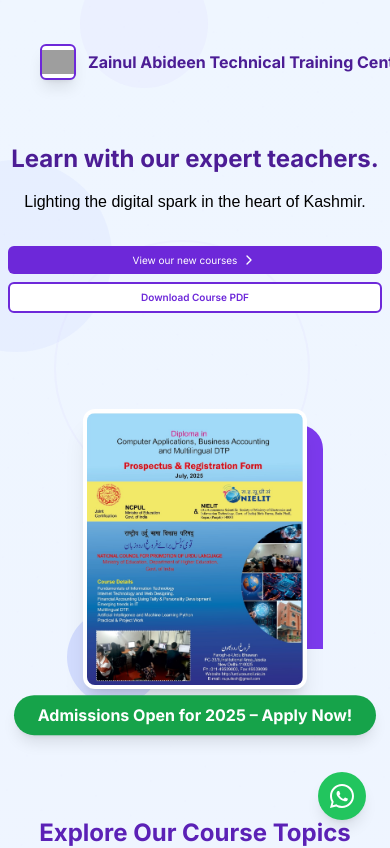
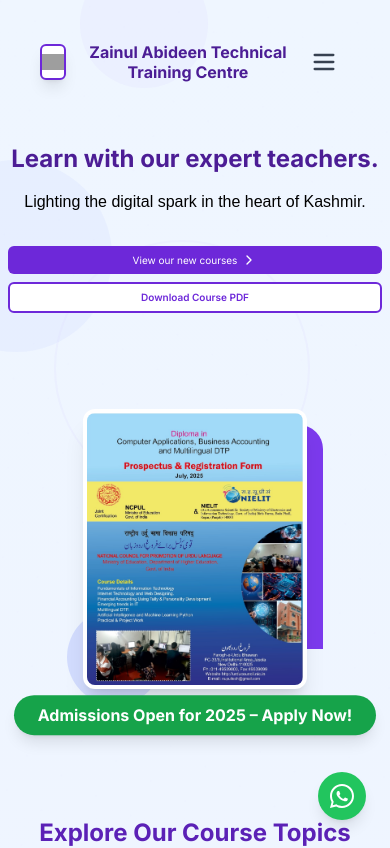
Before and after one commit to Salman-Allai/zainul-abideen, a React (Vite) app: page / in a window 390 px wide. Shown: the top 848 px of the page. Built offline with nearby package versions, Linux system fonts and the light colour scheme; grey boxes are pictures that could not be loaded.

Commit message:
Restore institute name wrapping and update mobile menu styles

```diff
--- a/src/components/Navbar.tsx
+++ b/src/components/Navbar.tsx
@@ -73,12 +73,12 @@
               />
             </div>
             <span
-              className="whitespace-nowrap text-base xs:text-lg sm:text-xl md:text-2xl font-bold text-purple-900 leading-tight text-center"
+              className="whitespace-normal text-base xs:text-lg sm:text-xl md:text-2xl font-bold text-purple-900 leading-tight text-center"
               style={{
-                overflow: 'hidden',
-                textOverflow: 'ellipsis',
-                maxWidth: '100vw', // Allow full viewport width on mobile
-                display: 'inline-block',
+                overflow: 'visible',
+                textOverflow: 'unset',
+                maxWidth: 'none',
+                display: 'inline',
               }}
               title="Zainul Abideen Technical Training Centre"
             >
```
